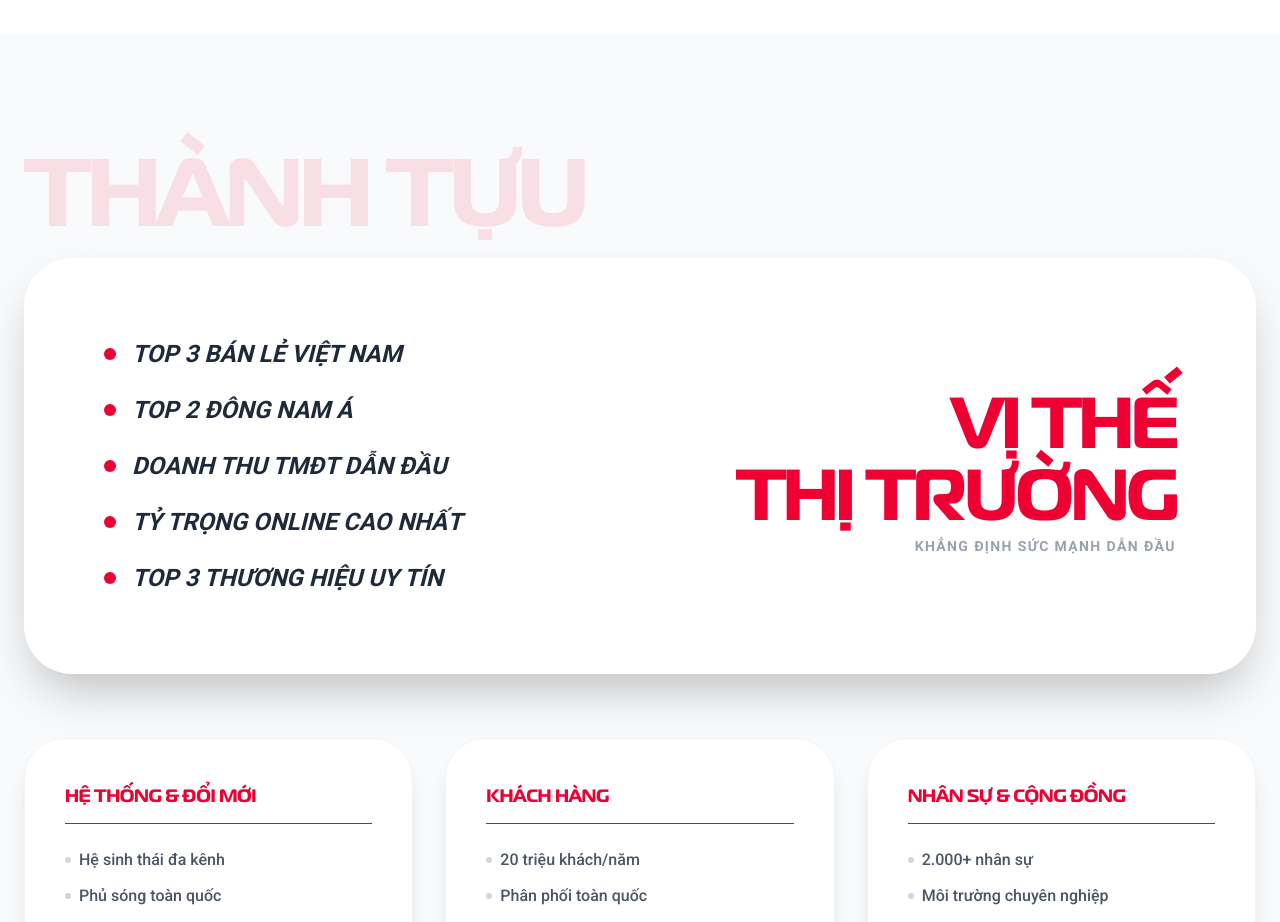
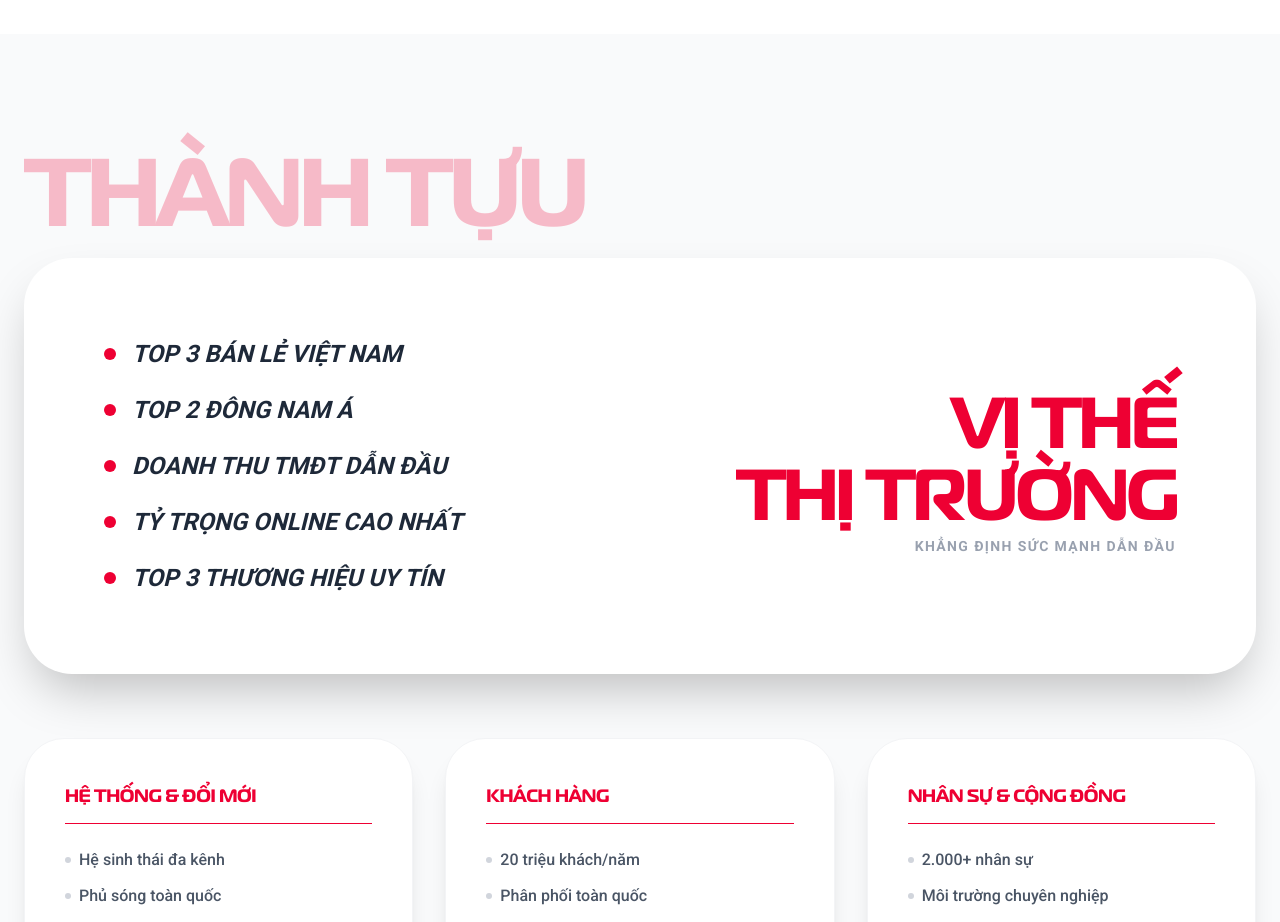
Before and after one commit to nab104/viettel, a Next.js app in the folder frontend/: page /hanh-trinh in a window 1280 px wide. Shown: the part 2500-3422 px from the top of the page. Built offline with nearby package versions, Linux system fonts and the light colour scheme; no server answers.

Commit message:
fix: increase 'Thành tựu' title visibility and move it up

```diff
--- a/frontend/src/app/hanh-trinh/page.tsx
+++ b/frontend/src/app/hanh-trinh/page.tsx
@@ -182,9 +182,9 @@ export default function HanhTrinhPage() {
       {/* 3. THÀNH TỰU (White Stats) */}
       <section className="py-24 bg-gray-50">
         <div className="container mx-auto px-6 max-w-7xl">
-           <h2 className="text-[#EE0033] font-black text-6xl md:text-8xl uppercase mb-32 tracking-tighter opacity-10 leading-none">THÀNH TỰU</h2>
+           <h2 className="text-[#EE0033] font-black text-6xl md:text-8xl uppercase mb-48 tracking-tighter opacity-25 leading-none">THÀNH TỰU</h2>
 
-           <div className="bg-white rounded-[3rem] shadow-2xl p-12 md:p-20 flex flex-col md:flex-row items-center gap-16 relative -mt-24">
+           <div className="bg-white rounded-[3rem] shadow-2xl p-12 md:p-20 flex flex-col md:flex-row items-center gap-16 relative -mt-40">
              <div className="flex-1 space-y-6">
                 {[
                   "Top 3 bán lẻ Việt Nam",
```
